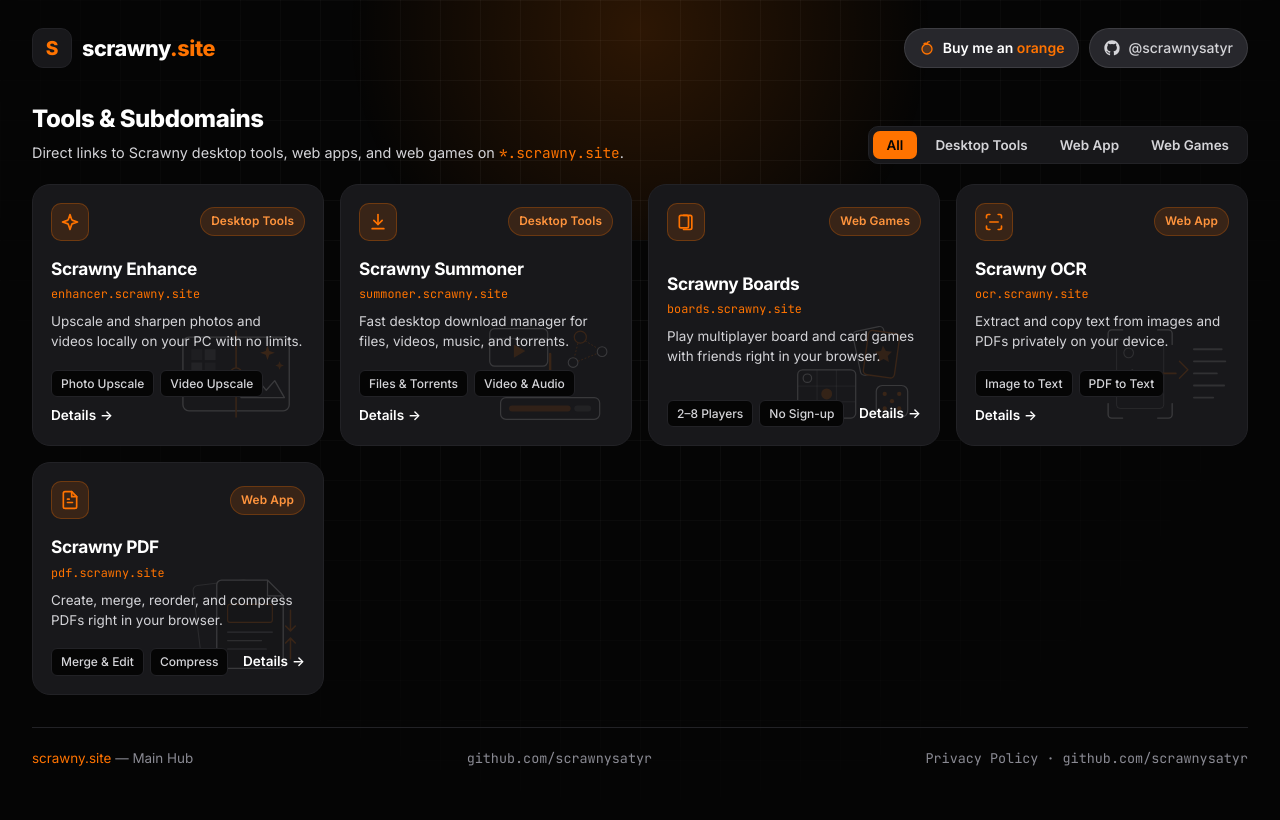
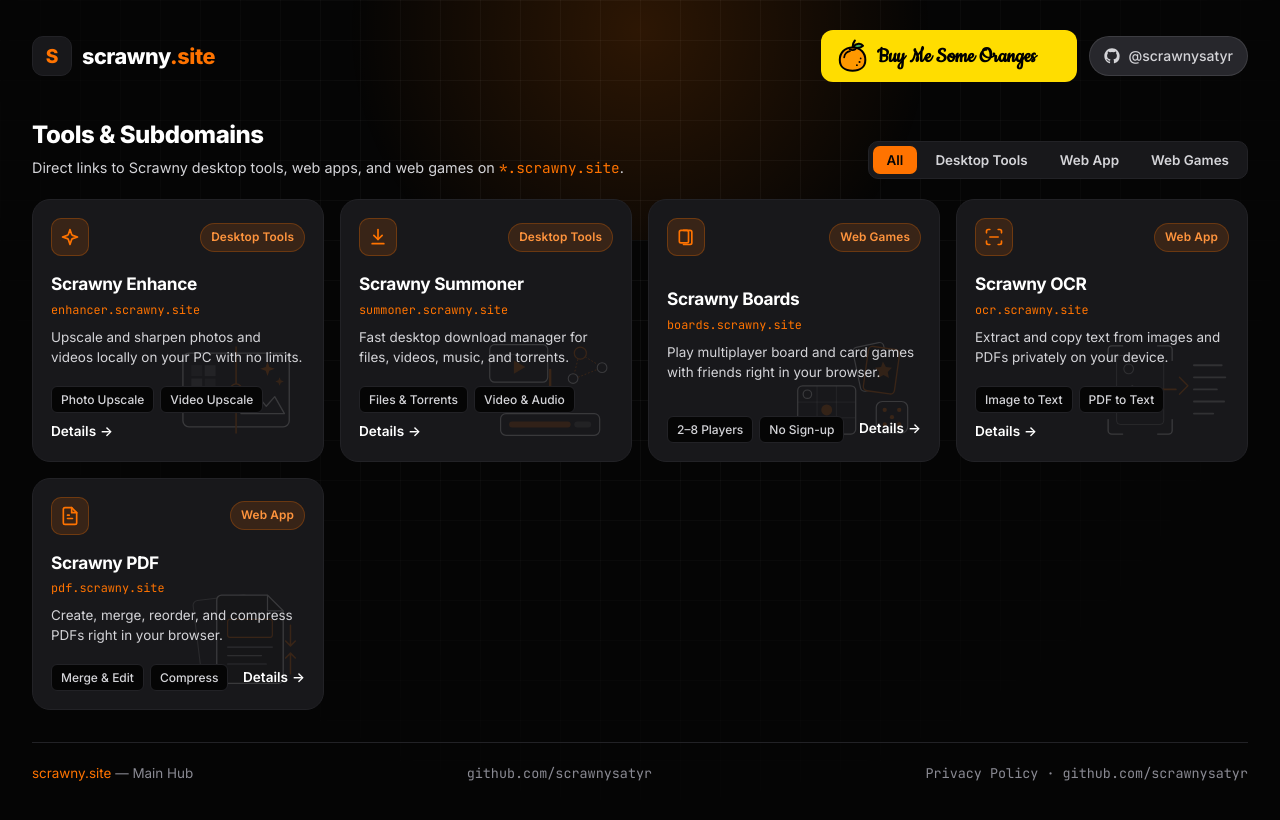
Before and after one commit to scrawnysatyr/ScrawnyMain, a plain HTML site: page index.html in a window 1280 px wide. Drawn offline with Linux system fonts and the light colour scheme.

Commit message:
style: update Buy Me Some Oranges button

```diff
--- a/index.html
+++ b/index.html
@@ -28,6 +28,7 @@
       href="https://fonts.googleapis.com/css2?family=Inter:wght@400;500;600;700;800&family=JetBrains+Mono:wght@400;500;600&display=swap"
       rel="stylesheet"
     />
+    <link href="https://fonts.googleapis.com/css2?family=Cookie&display=swap" rel="stylesheet" />
     <link rel="stylesheet" href="./styles.css" />
     <script
       async
@@ -48,17 +49,29 @@
         </a>
         <nav class="topbar-links" aria-label="Profile links">
           <a
-            class="topbar-link topbar-orange"
-            href="https://buymeacoffee.com/scrawnysatyr"
+            href="https://www.buymeacoffee.com/scrawnysatyr"
             target="_blank"
             rel="noopener noreferrer"
+            style="display: inline-flex; align-items: center; text-decoration: none; transition: transform 0.15s ease;"
+            onmouseover="this.style.transform='scale(1.03)'"
+            onmouseout="this.style.transform='scale(1)'"
           >
-            <svg viewBox="0 0 24 24" width="16" height="16" fill="none" stroke="currentColor" stroke-width="2" stroke-linecap="round" stroke-linejoin="round" aria-hidden="true">
-              <circle cx="12" cy="13.5" r="7.5" fill="currentColor" fill-opacity="0.2" />
-              <path d="M12 6c0-2 1.5-3.5 3.5-3.5" />
-              <path d="M12 6c-1.5-1.5-3.5-1.5-4.5-.5 1 1 3 1 4.5.5Z" fill="currentColor" />
+            <svg xmlns="http://www.w3.org/2000/svg" viewBox="0 0 260 56" width="260" height="56">
+              <rect x="2" y="2" width="256" height="52" rx="12" fill="#FFDD00" />
+              <g transform="translate(15, 9) scale(0.58)" fill="none">
+                <path d="M33 17C38 10 47 10 50 15C45 20 37 20 33 17Z" fill="#4CAF50" stroke="#000000" stroke-width="3.5" stroke-linecap="round" stroke-linejoin="round" />
+                <path d="M32 18C32 13 33.5 9 36 6" stroke="#000000" stroke-width="3.5" stroke-linecap="round" />
+                <path d="M32 18C18.5 18 10 27 10 39.5C10 52 19.5 58 32 58C44.5 58 54 52 54 39.5C54 27 45.5 18 32 18Z" fill="#FF9800" stroke="#000000" stroke-width="3.5" stroke-linecap="round" stroke-linejoin="round" />
+                <path d="M27 21C29.5 22.5 34.5 22.5 37 21" stroke="#000000" stroke-width="3" stroke-linecap="round" />
+                <path d="M17.5 35C18.5 29 22.5 25.5 27.5 24.5" stroke="#000000" stroke-width="3" stroke-linecap="round" />
+                <circle cx="44" cy="43" r="1.8" fill="#000000" />
+                <circle cx="39.5" cy="48.5" r="1.6" fill="#000000" />
+                <circle cx="46" cy="37" r="1.5" fill="#000000" />
+              </g>
+              <text x="58" y="34" font-family="'Cookie', cursive, sans-serif" font-size="23" font-weight="bold" fill="#000000">
+                Buy Me Some Oranges
+              </text>
             </svg>
-            <span>Buy me an <span class="accent">orange</span></span>
           </a>
           <a
             class="topbar-link"
```
